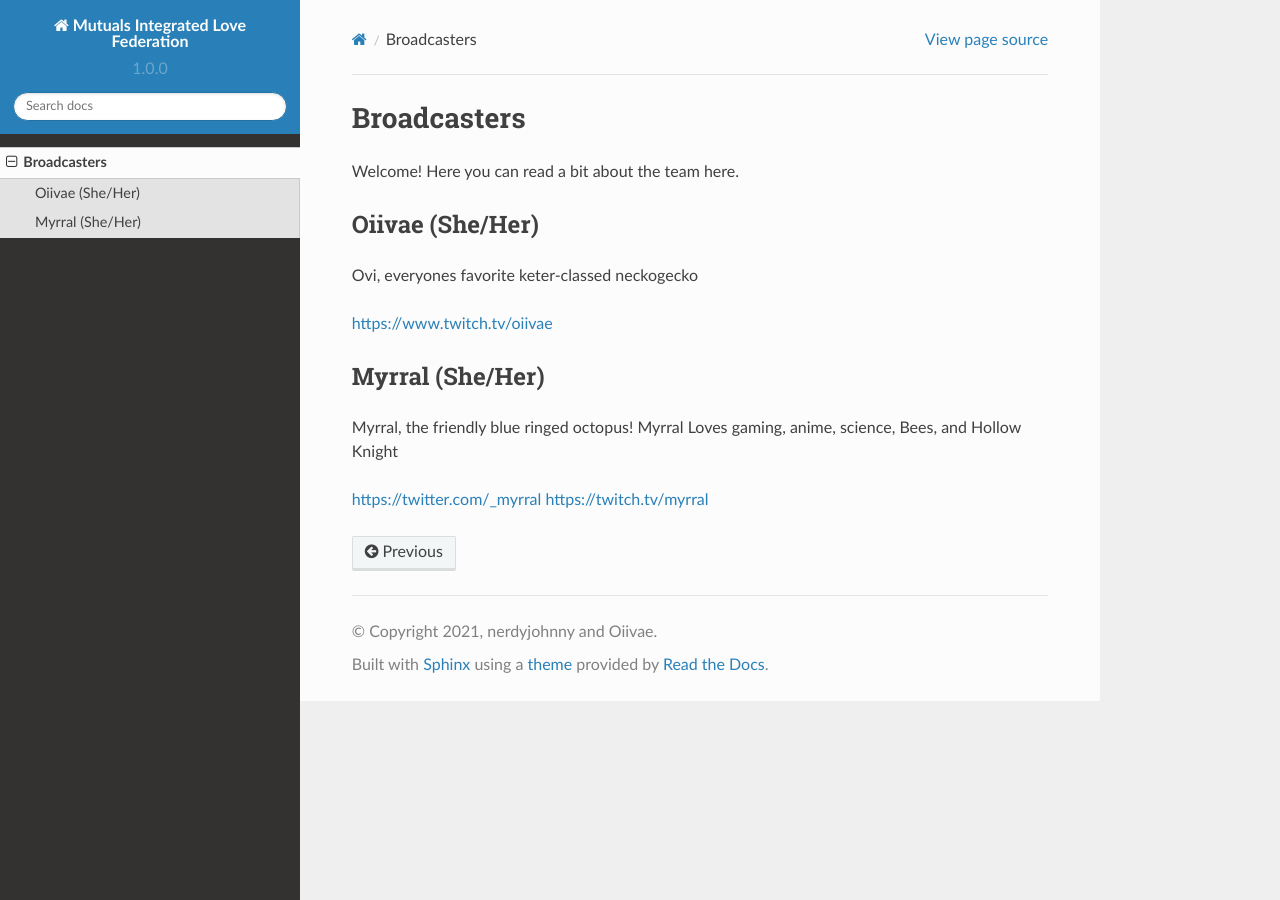
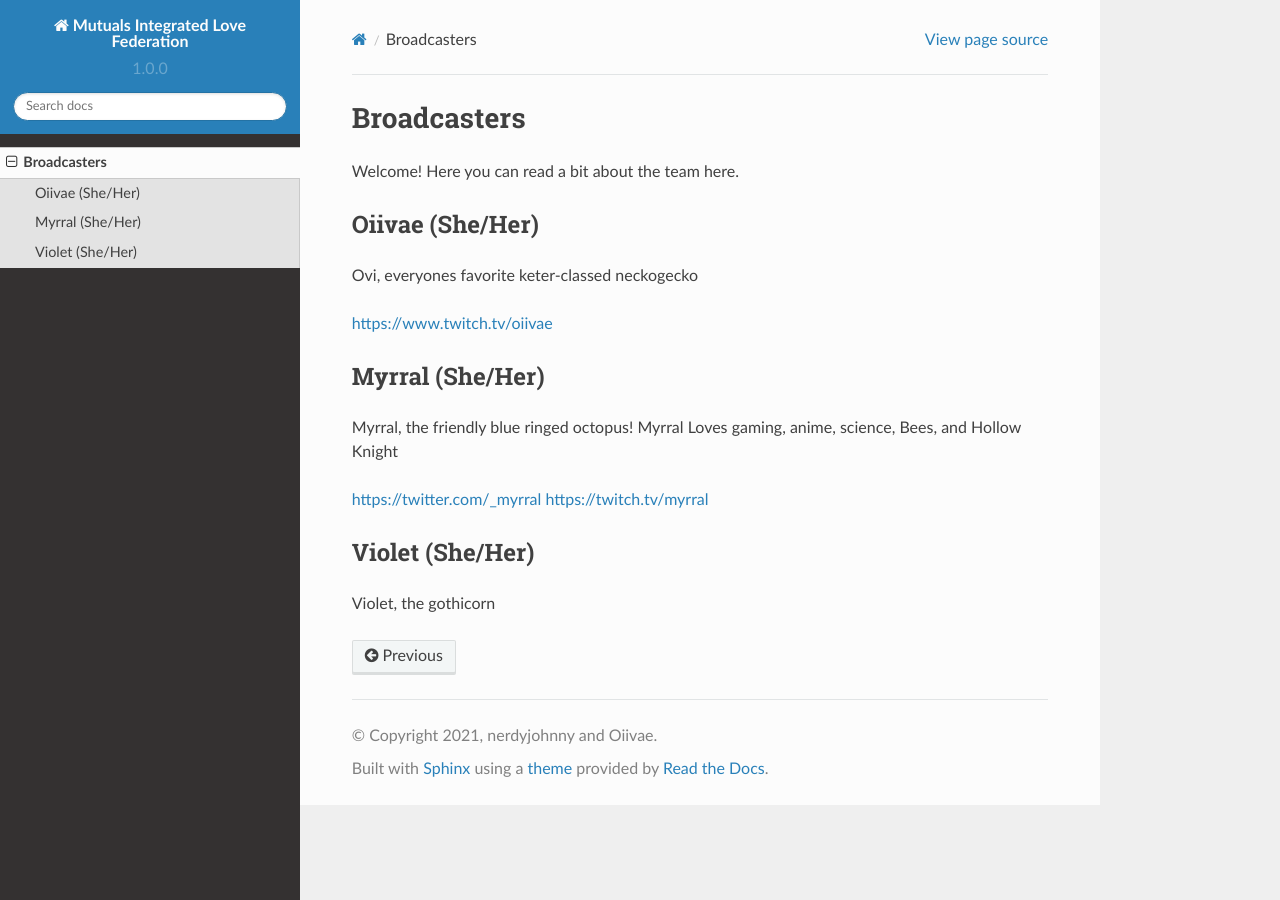
Before and after one commit to OiivaeCommunity/love, a Sphinx documentation site: the page built from docs/source/broadcasters.rst, in a window 1280 px wide. Built offline with Sphinx 7.4.7 and the Read the Docs theme 2.0.0, drawn with Linux system fonts in a browser that asks for light colours.

Commit message:
Update broadcasters.rst

```diff
--- a/docs/source/broadcasters.rst
+++ b/docs/source/broadcasters.rst
@@ -16,3 +16,7 @@ Myrral, the friendly blue ringed octopus! Myrral Loves gaming, anime, science, B
 
 https://twitter.com/_myrral
 https://twitch.tv/myrral
+
+Violet (She/Her)
+''''''''
+Violet, the gothicorn
```
